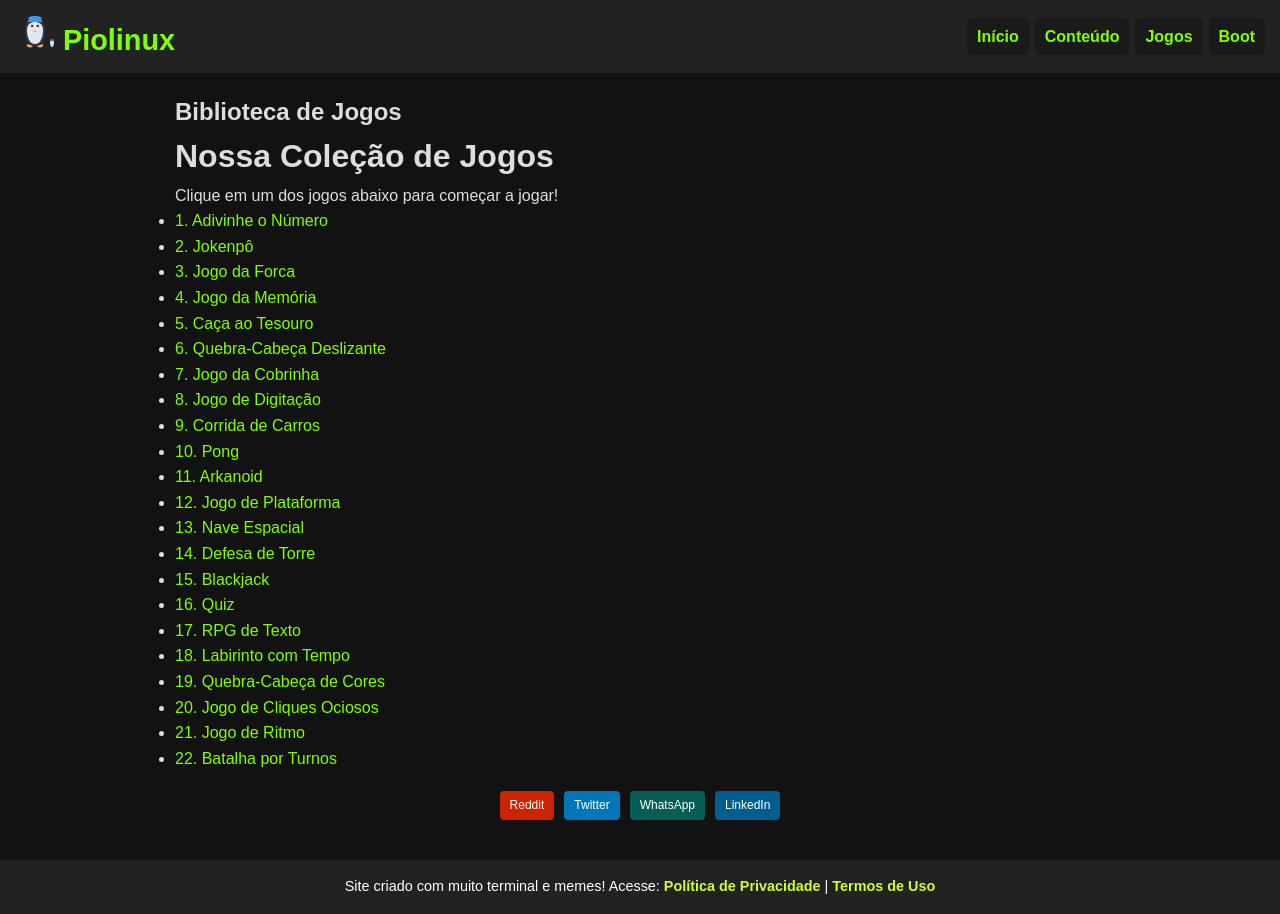
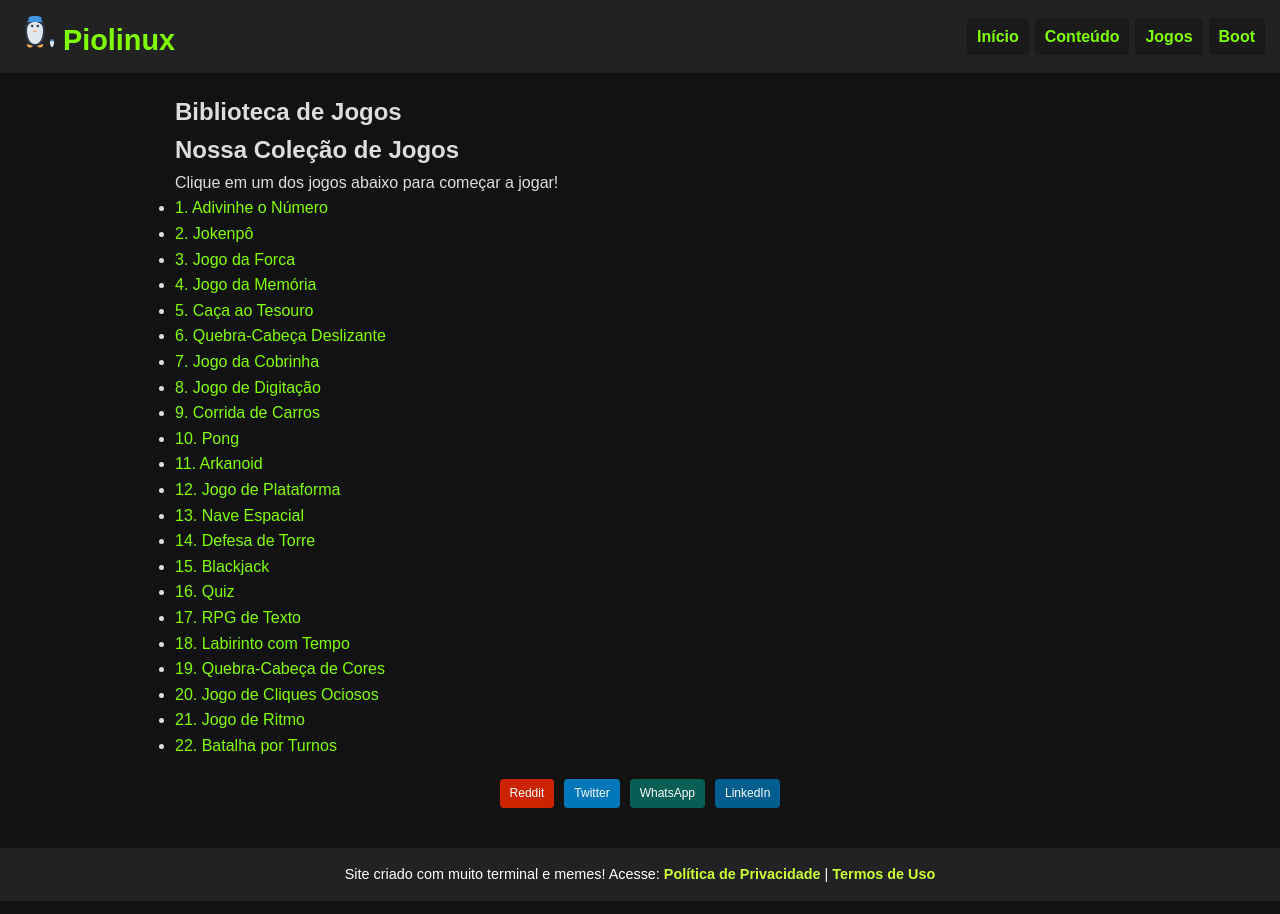
Before and after one commit to Piolinux/piolinux-site, a Jekyll site: the page built from jogos/index.html, in a window 1280 px wide. Built offline with Jekyll 4.4.1, drawn with Linux system fonts in a browser that asks for light colours.

```diff
--- a/jogos/index.html
+++ b/jogos/index.html
@@ -4,7 +4,7 @@ title: "Biblioteca de Jogos"
 description: "Uma coleção de jogos simples e divertidos feitos em JavaScript."
 ---
 
-<h1>Nossa Coleção de Jogos</h1>
+<h2>Nossa Coleção de Jogos</h2>
 
 <p>
   Clique em um dos jogos abaixo para começar a jogar!
```
